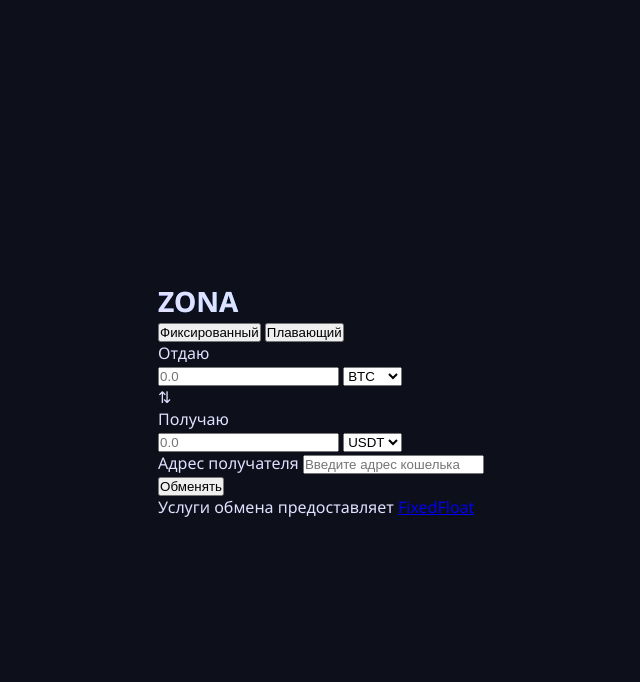
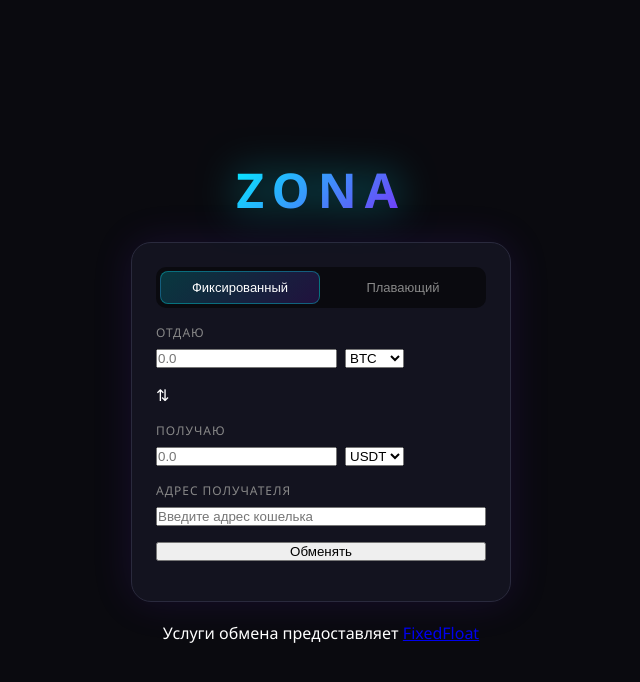
Before and after one commit to vklevakin03-bit/zona, a website: page index.html in a window 1280 px wide. Shown: the whole page, without its empty margins (319-959 px from the left). Drawn offline with Linux system fonts and the light colour scheme.

Commit message:
Update styles for body and various components

```diff
--- a/style.css
+++ b/style.css
@@ -5,8 +5,8 @@
 }
 
 body {
-  background: #0d0f1a;
-  color: #e0e0ff;
+  background: #0a0a0f;
+  color: #fff;
   font-family: 'Segoe UI', sans-serif;
   min-height: 100vh;
   display: flex;
@@ -14,45 +14,85 @@ body {
   justify-content: center;
 }
 
-.app {
+.container {
   width: 100%;
   max-width: 420px;
-  padding: 24px 16px;
+  padding: 20px;
   display: flex;
   flex-direction: column;
   align-items: center;
   gap: 20px;
 }
 
-/* Логотип */
-.header {
-  display: flex;
-  justify-content: center;
-}
-
 .logo {
-  display: flex;
-  align-items: center;
-  gap: 10px;
-}
-
-.logo-icon {
-  width: 48px;
-  height: 48px;
-  background: linear-gradient(135deg, #6c63ff, #00d4ff);
-  border-radius: 12px;
-  display: flex;
-  align-items: center;
-  justify-content: center;
-  font-size: 26px;
-  font-weight: 900;
-  color: #fff;
-  box-shadow: 0 0 20px rgba(108, 99, 255, 0.5);
+  text-align: center;
 }
 
 .logo-text {
-  font-size: 28px;
-  font-weight: 800;
-  background: linear-gradient(135deg, #6c63ff, #00d4ff);
+  font-size: 48px;
+  font-weight: 900;
+  background: linear-gradient(135deg, #00f0ff, #7b2ff7);
   -webkit-background-clip: text;
-  -webkit-text-fill-co…
+  -webkit-text-fill-color: transparent;
+  letter-spacing: 8px;
+  text-shadow: none;
+  filter: drop-shadow(0 0 20px #00f0ff88);
+}
+
+.card {
+  background: #13131f;
+  border: 1px solid #2a2a3d;
+  border-radius: 20px;
+  padding: 24px;
+  width: 100%;
+  display: flex;
+  flex-direction: column;
+  gap: 16px;
+  box-shadow: 0 0 40px #7b2ff720;
+}
+
+.rate-toggle {
+  display: flex;
+  background: #0a0a0f;
+  border-radius: 10px;
+  padding: 4px;
+  gap: 4px;
+}
+
+.rate-btn {
+  flex: 1;
+  padding: 8px;
+  border: none;
+  border-radius: 8px;
+  background: transparent;
+  color: #888;
+  cursor: pointer;
+  font-size: 13px;
+  transition: all 0.2s;
+}
+
+.rate-btn.active {
+  background: linear-gradient(135deg, #00f0ff33, #7b2ff733);
+  color: #fff;
+  border: 1px solid #00f0ff55;
+}
+
+.field {
+  display: flex;
+  flex-direction: column;
+  gap: 8px;
+}
+
+.field label {
+  font-size: 12px;
+  color: #888;
+  text-transform: uppercase;
+  letter-spacing: 1px;
+}
+
+.input-row {
+  display: flex;
+  gap: 8px;
+}
+
+.input-row input {…
```
